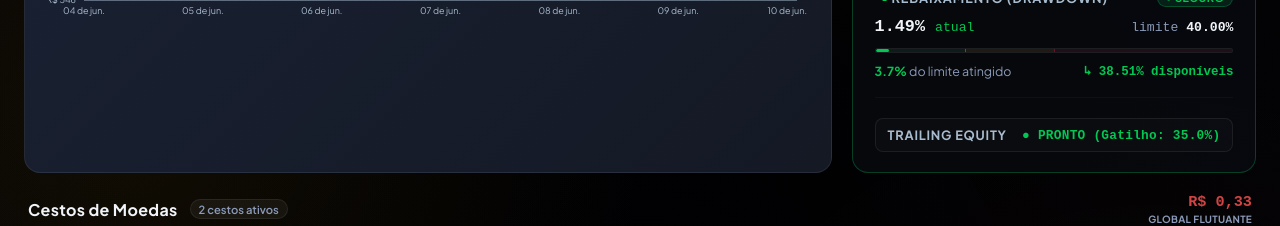
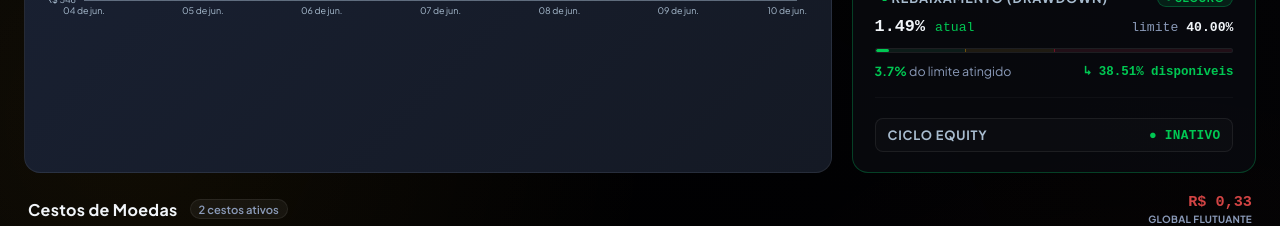
Before and after one commit to tonyrogeness-web/Oriontech, a Next.js app: page / in a window 1280 px wide. Shown: the part 840-1066 px from the top of the page. Built offline with nearby package versions, Linux system fonts and the light colour scheme; no server answers; the database is empty.

Commit message:
feat: update dashboard layout and status to represent new Ciclo Equity

```diff
--- a/src/app/page.tsx
+++ b/src/app/page.tsx
@@ -285,7 +285,7 @@ export default function DashboardPage() {
               <div className={styles.newsAlertContent}>
                 <span className={styles.newsAlertIcon}>🔴</span>
                 <span className={styles.newsAlertText}>
-                  <strong>DD VERMELHO ATIVO ({activeAccount.maxDrawdown.toFixed(1)}%):</strong> Alvo de saída reduzido para Break-Even (Lucro Mínimo) em todos os cestos de recompras avançadas.
+                  <strong>DD VERMELHO ATIVO ({activeAccount.maxDrawdown.toFixed(1)}%):</strong> Rebaixamento crítico de 20% alcançado no ciclo de equity.
                 </span>
               </div>
             </div>
@@ -296,7 +296,7 @@ export default function DashboardPage() {
               <div className={styles.newsAlertContent}>
                 <span className={styles.newsAlertIcon}>🟡</span>
                 <span className={styles.newsAlertText}>
-                  <strong>DD AMARELO ATIVO ({activeAccount.maxDrawdown.toFixed(1)}%):</strong> Rebaixamento intermediário alcançado. Trailing de patrimônio reduzido para 25% de alvo.
+                  <strong>DD AMARELO ATIVO ({activeAccount.maxDrawdown.toFixed(1)}%):</strong> Rebaixamento intermediário de 10% alcançado no ciclo de equity.
                 </span>
               </div>
             </div>
--- a/src/components/RiskManagement.tsx
+++ b/src/components/RiskManagement.tsx
@@ -172,11 +172,12 @@ export default function RiskManagement({
   /* ═══════════════════════════════════════════════════════════════
      4. TRAILING EQUITY
   ═══════════════════════════════════════════════════════════════ */
-  const targetPct = ddReached20 ? 15.0 : (ddReached10 ? 25.0 : 35.0);
+  const targetPct = 5.0; // Alvo fixo do Ciclo de Equity (+5%)
+  const progressPct = targetPct > 0 ? (trailingPeak / targetPct) * 100 : 0;
   const trailingColor = ddReached20 ? "var(--neon-red)" : (ddReached10 ? "var(--neon-gold)" : "var(--neon-green)");
   const trailingStatusText = trailingActive
-    ? `ATIVO (Peak: ${trailingPeak.toFixed(1)}% | Fecha: ${(trailingPeak - 5.0).toFixed(1)}%)`
-    : `PRONTO (Gatilho: ${targetPct.toFixed(1)}%)`;
+    ? `ATIVO (Atual: ${trailingPeak >= 0 ? "+" : ""}${trailingPeak.toFixed(2)}% | Alvo: +${targetPct.toFixed(1)}% | Alcance: ${progressPct.toFixed(0)}%)`
+    : `INATIVO`;
 
   /* ── Worst state → card border ───────────────────────────────── */
   const isCritical = ssStatus === "CRÍTICO" || ddStatus === "CRÍTICO";
@@ -358,7 +359,7 @@ export default function RiskManagement({
           border: "1px solid var(--opacity-border)",
         }}>
           <span style={{ fontSize: "clamp(0.68rem, 1.8vw, 0.8rem)", fontWeight: 800, color: "var(--text-secondary)", letterSpacing: "0.06em" }}>
-            TRAILING EQUITY
+            CICLO EQUITY
           </span>
           <span style={{ fontSize: "clamp(0.68rem, 1.8vw, 0.8rem)", fontWeight: 800, color: trailingColor, fontFamily: "monospace", letterSpacing: "0.02em" }}>
             ● {trailingStatusText}
```
